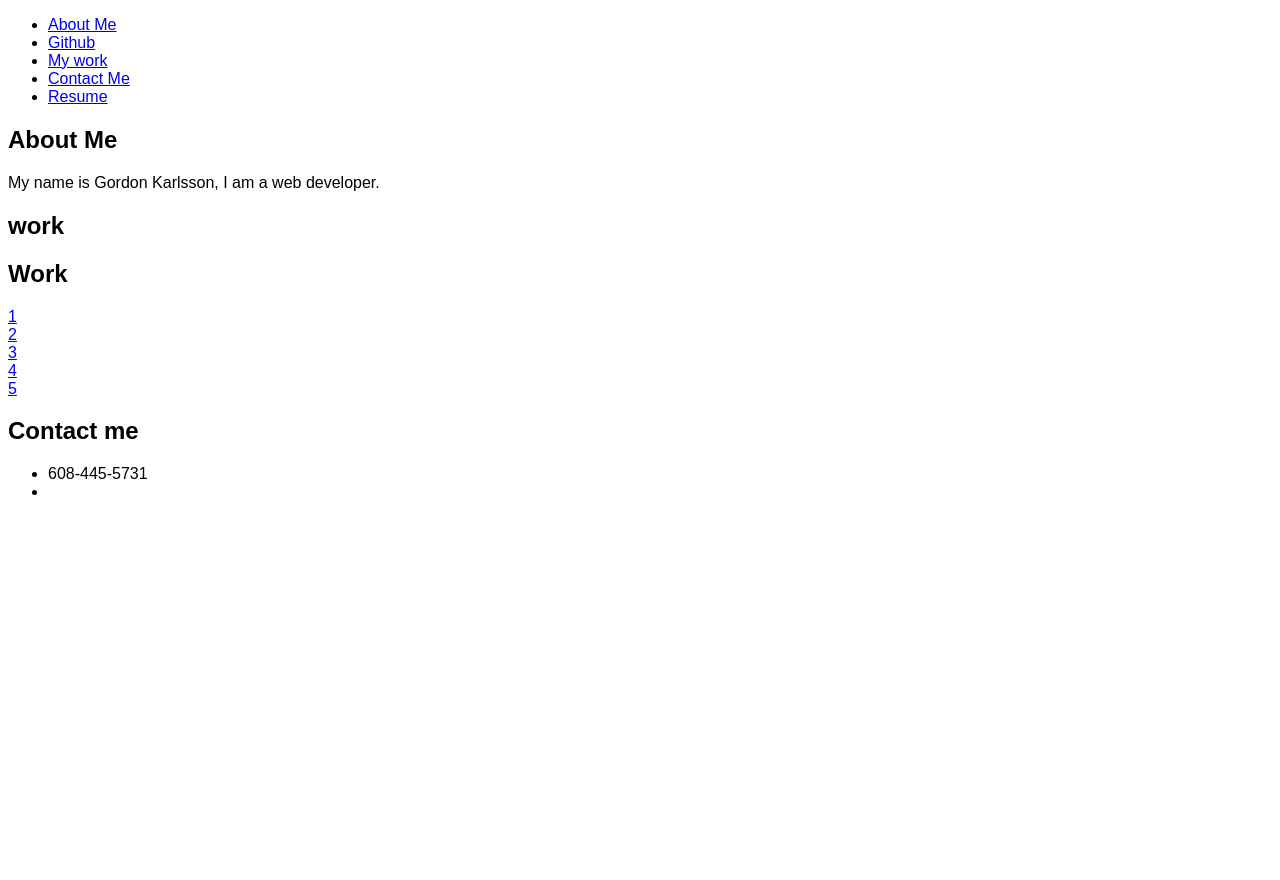
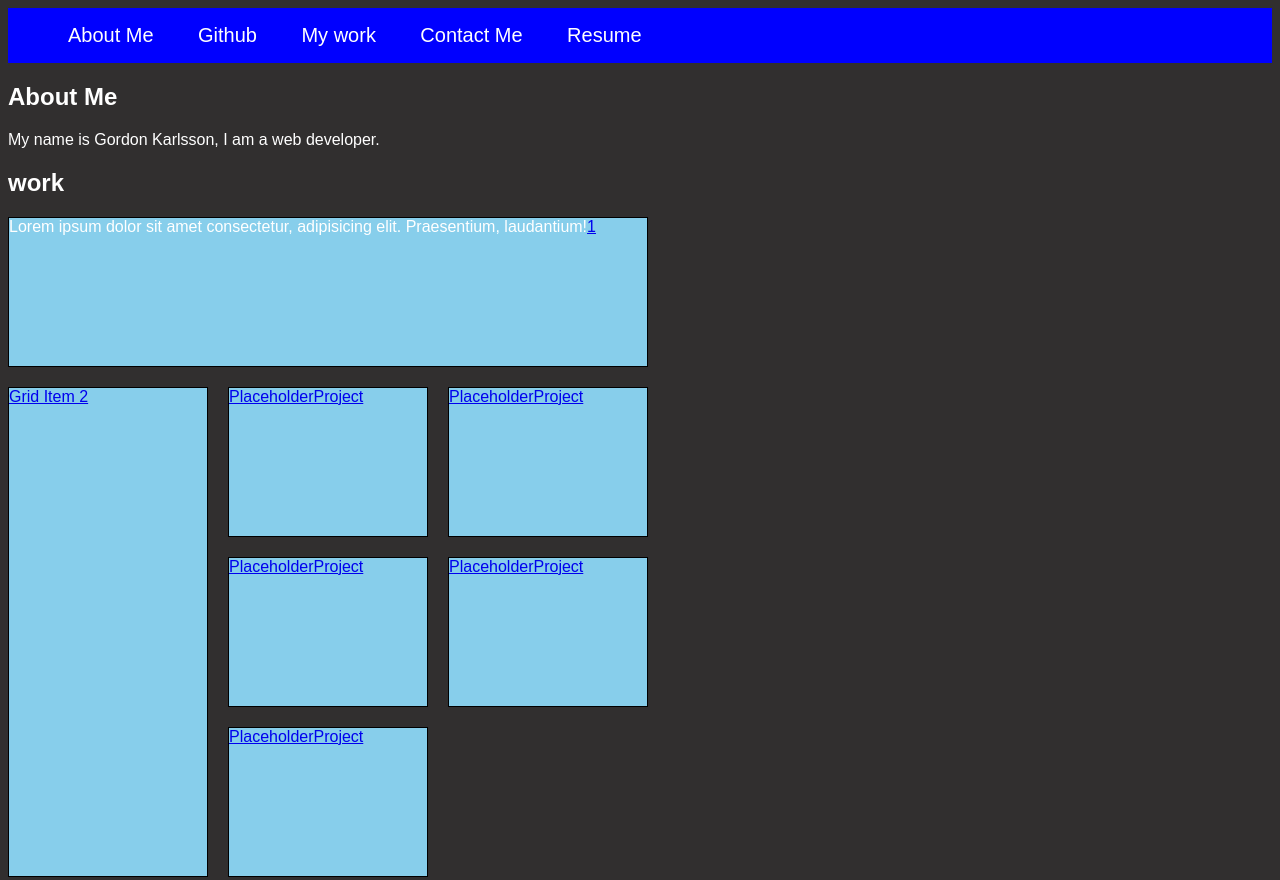
Before and after one commit to gpkarlsson/Challenge-02, a plain HTML site: page index.html in a window 1280 px wide. Shown: the top 880 px of the page. Before the commit the page ends 800 px from the top, so only its background shows below. Drawn offline with Linux system fonts and the light colour scheme.

Commit message:
continued work on html and css

```diff
--- a/index.html
+++ b/index.html
@@ -2,13 +2,14 @@
 <html>
 <head>
     <meta lang="en-us" charset="UTF-8" dir="ltr" />
-    <meta title="viewport" content="Portfolio of web design work by Gordon Karlsson" />
+    <meta name="viewport" content="Portfolio of web design work by Gordon Karlsson" />
+    <link rel="stylesheet" href="backgroundstyles.css" />
     <link rel="stylesheet" href="style.css" />
     <title>Gordon Karlsson Portfolio</title>
 </head>
 <body>
-    <header>
-        <nav id="navbar">
+    <header id="header">
+        <nav class="navbar">
           <ul>
             <li><a href="#">About Me</a></li>
             <li><a href="https://github.com/gpkarlsson">Github</a></li>
@@ -22,21 +23,22 @@
     <main>
         <section>
             <h2>About Me</h2>
-            <p>My name is Gordon Karlsson, I am a web developer.</p>
+            <p>My name is Gordon Karlsson, I am a web developer. </p>
         </section>
 
         <aside id="sidebar">
             <h2 id="mywork">work</h2>
         </aside>
+        <section>
+        <div class="grid-container">
+            <div class="grid-item grid-item-1">Lorem ipsum dolor sit amet consectetur, adipisicing elit. Praesentium, laudantium!<a href="#">1</a></div>
+            <div class="grid-item grid-item-2"><a href="#">Grid Item 2</a></div>
+            <div class="grid-item grid-item-3"><a href="#">PlaceholderProject</a></div>
+            <div class="grid-item grid-item-4"><a href="#">PlaceholderProject</a></div>
+            <div class="grid-item grid-item-5"><a href="#">PlaceholderProject</a></div>
+            <div class="grid-item grid-item-5"><a href="#">PlaceholderProject</a></div>
+            <div class="grid-item grid-item-5"><a href="#">PlaceholderProject</a></div>
 
-        <h2>Work</h2>
-        <section>
-        <div class="wrapper">
-            <div class="grid-item"><a href="#">1</a></div>
-            <div class="grid-item"><a href="#">2</a></div>
-            <div class="grid-item"><a href="#">3</a></div>
-            <div class="grid-item"><a href="#">4</a></div>
-            <div class="grid-item"><a href="#">5</a></div>
         </div>
         </section>
     </main>
--- a/style.css
+++ b/style.css
@@ -2,15 +2,70 @@
     font-family: Arial, Helvetica, sans-serif;
 }
 
-.navbar {
-    display: flex;
-    justify-content: right;
-}
-div.grid-item {
-    display: grid;
-    grid-template-columns: 100px 100px 100px;
+#header {
+    text-align: end;
 }
 
 body {
-    justify-content: center;
+    color: white;
+    background-color: rgb(49, 47, 47);
 }
+.navbar {
+    background-color: blue;
+    display: flex;
+    text-decoration-style: none;
+    text-decoration: none;
+    justify-content: space-between;
+}
+
+li {
+    display: inline;
+    text-decoration-style: none;
+    text-decoration: none;
+}
+
+nav li a {
+    text-decoration: none;
+    font-size: 20px;
+    color: white;
+    padding: 20px;
+}
+
+.grid-container {
+    display: grid;
+    grid-template-columns: 200px 200px 200px;
+    grid-auto-rows: minmax(150px, auto);
+    grid-gap: 20px;
+    /* grid-template-areas:
+    "header header"
+    "sidebar content"
+    "sidebar content" */
+}
+
+.grid-container :hover {
+    border: blue 20px;
+}
+
+.grid-item {
+    border-width: 1px;
+    border-style: solid;
+    border-color: black;
+    background-color: skyblue;
+}
+
+.grid-item-1 {
+ /* grid-area: header; */
+ /* grid-column-start: 1;
+ grid-column-end: 3; */
+grid-column: 1 / -1;
+}
+
+.grid-item-2 {
+    /* grid-area: sidebar;
+    height: 100% */
+    grid-row-start: 2;
+    grid-row-end: 5;
+}
+.grid-item-3 {
+
+}
```
